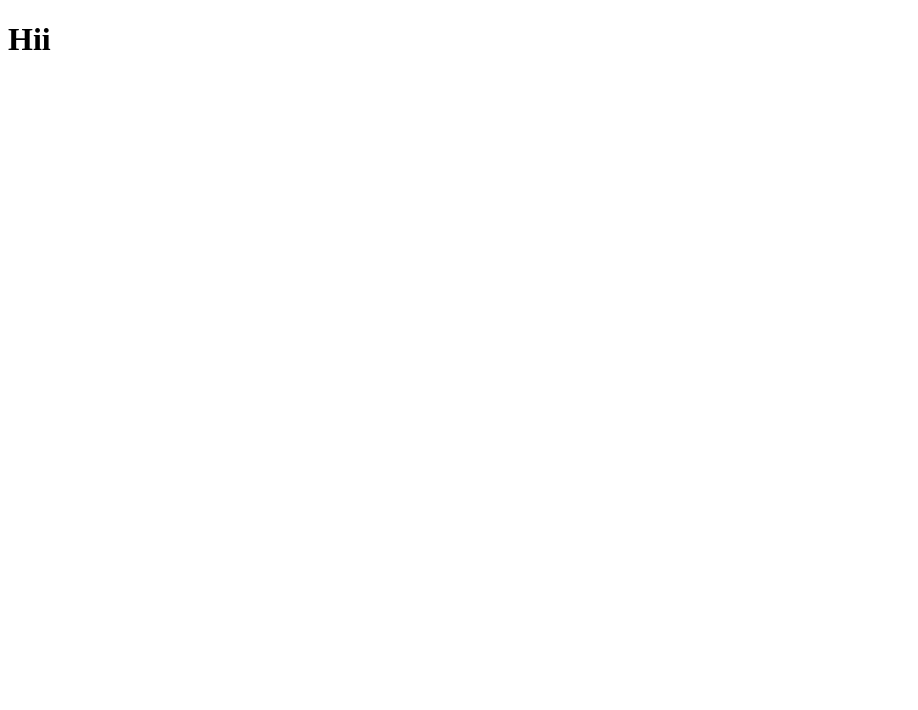
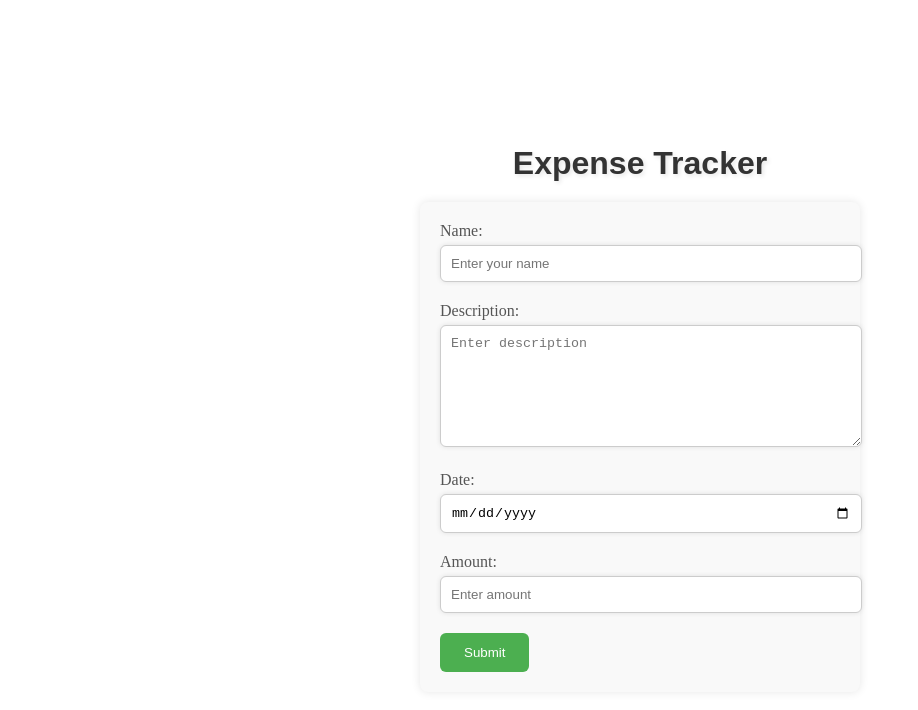
Before and after one commit to MuthuvelA/expensetrackerbackend, a website: page static/index.html in a window 1280 px wide. Shown: the whole page, without its empty margins (0-918 px from the left). Drawn offline with Linux system fonts and the light colour scheme.

Commit message:
form commit

```diff
--- a/static/index.html
+++ b/static/index.html
@@ -1,12 +1,38 @@
 <!DOCTYPE html>
 <html lang="en">
 <head>
-    <meta charset="UTF-8">
-    <meta name="viewport" content="width=device-width, initial-scale=1.0">
-    <title>Document</title>
-    <link href="main.css" rel="stylesheet">
+<meta charset="UTF-8">
+<meta name="viewport" content="width=device-width, initial-scale=1.0">
+<title>Expense Tracker</title>
+<link rel="stylesheet" type="text/css" href="main.css">
 </head>
 <body>
-    <h1> Hii</h1>
+
+<div class = "container">
+    <h1>Expense Tracker</h1>
+<form action="submit.php" method="POST">
+  <div class="form-group">
+    <label for="name">Name:</label>
+    <input type="text" id="name" name="name" placeholder="Enter your name" required>
+  </div>
+
+  <div class="form-group">
+    <label for="description">Description:</label>
+    <textarea id="description" name="description" placeholder="Enter description" required></textarea>
+  </div>
+
+  <div class="form-group">
+    <label for="date">Date:</label>
+    <input type="date" id="date" name="date" required>
+  </div>
+
+  <div class="form-group">
+    <label for="amount">Amount:</label>
+    <input type="number" id="amount" name="amount" placeholder="Enter amount" required>
+  </div>
+
+  <button type="submit" class="submit-btn">Submit</button>
+</form>
+</div>
 </body>
 </html>
--- a/static/main.css
+++ b/static/main.css
@@ -0,0 +1,67 @@
+.container {
+    display: flex;
+    flex-direction: column;
+    justify-content: center;
+    align-items: center;
+    height: 100vh;
+  }
+
+  h1 {
+    margin-bottom: 20px;
+    font-family: 'Arial', sans-serif;
+    color: #333;
+    text-shadow: 2px 2px 4px rgba(0, 0, 0, 0.1);
+  }
+
+  form {
+    width: 400px;
+    padding: 20px;
+    background-color: #f9f9f9;
+    border-radius: 8px;
+    box-shadow: 0 0 10px rgba(0, 0, 0, 0.1);
+  }
+
+  .form-group {
+    margin-bottom: 20px;
+  }
+
+  .form-group label {
+    display: block;
+    margin-bottom: 5px;
+    color: #555;
+  }
+
+  .form-group input,
+  .form-group textarea,
+  .form-group select {
+    width: 100%;
+    padding: 10px;
+    border: 1px solid #ccc;
+    border-radius: 6px;
+    box-shadow: 0 0 5px rgba(0, 0, 0, 0.1);
+    transition: border-color 0.3s ease;
+  }
+
+  .form-group input:focus,
+  .form-group textarea:focus,
+  .form-group select:focus {
+    border-color: #4CAF50;
+  }
+
+  .form-group textarea {
+    height: 100px;
+  }
+
+  .submit-btn {
+    background-color: #4CAF50;
+    color: white;
+    padding: 12px 24px;
+    border: none;
+    border-radius: 6px;
+    cursor: pointer;
+    transition: background-color 0.3s ease;
+  }
+
+  .submit-btn:hover {
+    background-color: #45a049;
+  }
```
